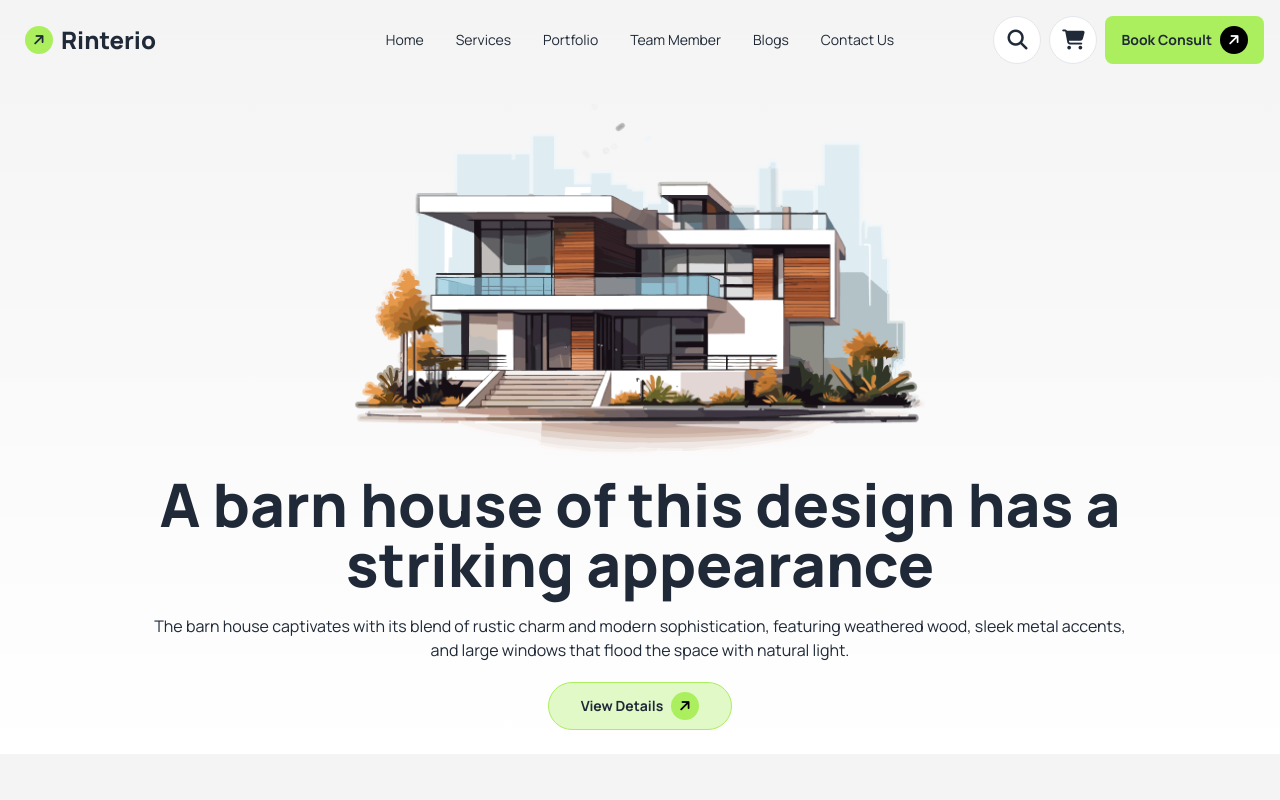
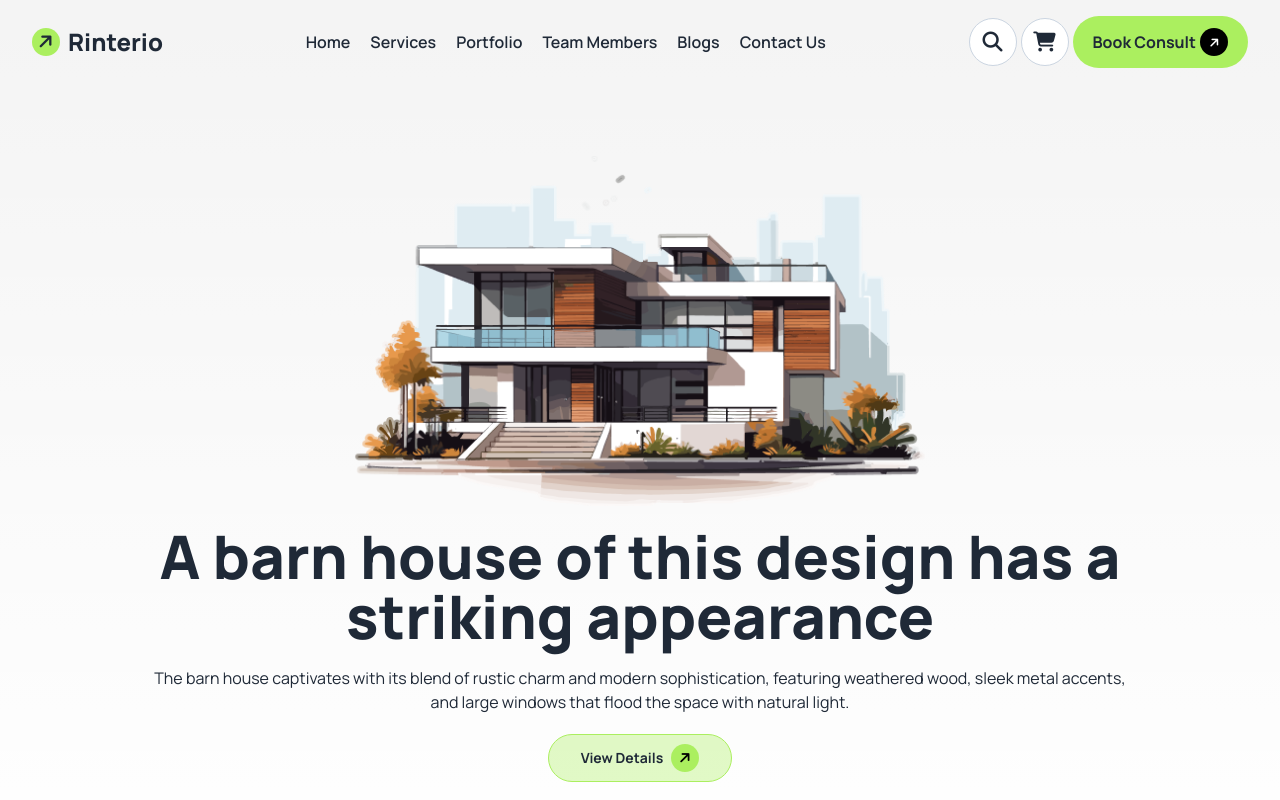
Before and after one commit to mahfuzHasan2003/landing-page-tailwind-and-daisyUI, a plain HTML site: page index.html in a window 1280 px wide. Shown: the top 800 px of the page. Drawn offline with nearby package versions, Linux system fonts and the light colour scheme.

Commit message:
maybe ready to visit

```diff
--- a/index.html
+++ b/index.html
@@ -53,9 +53,6 @@
       };
     </script>
 
-    <!-- Custom CSS -->
-    <link rel="stylesheet" href="style.css" />
-
     <!-- Font Awesome CDN -->
     <script
       src="https://kit.fontawesome.com/b7eaa77b2e.js"
@@ -67,108 +64,133 @@
   <body class="font-manrope bg-primary_dark">
     <!-- ---------------- -->
     <!-- Header Part -->
-    <header class="bg-gradient-to-b from-[#ffffff00] to-[#FFFFFF]">
+    <header class="bg-gradient-to-b from-[#ffffff00] to-[#FFFFFF] px-6 py-2">
       <!-- ---------------- -->
       <!-- Nav Starts Here -->
       <nav class="container mx-auto">
         <div class="navbar justify-between">
-          <!-- navbar-start -->
-          <div class="navbar-start">
-            <a class="btn btn-ghost font-black">
+          <!-- nav start -->
+          <div class="navbar-start w-max">
+            <a href="#" class="text-2xl font-black flex gap-2 items-center">
               <span
-                class="h-7 w-7 grid place-items-center rounded-full bg-primary_light font-black"
-              >
-                <i class="fa-solid fa-arrow-right -rotate-45"></i>
-              </span>
-              <span class="text-2xl">Rinterio</span>
+                class="bg-primary_light grid place-items-center h-7 w-7 rounded-full"
+                ><i class="fa-solid fa-arrow-right fa-xs -rotate-45"></i
+              ></span>
+              Rinterio
             </a>
           </div>
-          <!-- navbar-center -->
+          <!-- nav center -->
           <div class="navbar-center hidden lg:flex">
-            <ul class="menu menu-horizontal px-1">
-              <li><a class="hover:font-bold">Home</a></li>
-              <li><a class="hover:font-bold">Services</a></li>
-              <li><a class="hover:font-bold">Portfolio</a></li>
-              <li><a class="hover:font-bold">Team Member</a></li>
-              <li><a class="hover:font-bold">Blogs</a></li>
-              <li><a class="hover:font-bold">Contact Us</a></li>
+            <ul class="flex gap-5 *:font-semibold">
+              <li>
+                <a href="#">Home</a>
+              </li>
+              <li>
+                <a href="#">Services</a>
+              </li>
+              <li>
+                <a href="#">Portfolio</a>
+              </li>
+              <li>
+                <a href="#">Team Members</a>
+              </li>
+              <li>
+                <a href="#">Blogs</a>
+              </li>
+              <li>
+                <a href="#">Contact Us</a>
+              </li>
             </ul>
           </div>
-
-          <!-- navbar-end -->
-          <div class="navbar-end hidden md:inline-flex">
-            <div class="menu menu-horizontal gap-2">
-              <a
-                href="#"
-                class="btn btn-ghost text-xl w-12 h-12 bg-white rounded-full border-gray-200"
-                ><i class="fa-solid fa-magnifying-glass"></i
-              ></a>
-              <a
-                href="#"
-                class="btn btn-ghost text-xl w-12 h-12 bg-white rounded-full border-gray-200"
-                ><i class="fa-solid fa-cart-shopping"></i
-              ></a>
-
+          <!-- nav end -->
+          <div class="navbar-end gap-1 w-max">
+            <!-- Search & Cart -->
+            <div class="hidden md:flex gap-1">
               <button
-                class="btn font-bold bg-primary_light hover:bg-btn_hover border-none shadow-none"
+                class="btn btn-ghost btn-circle text-xl bg-white border-slate-300 hover:bg-white hover:border-slate-300"
+              >
+                <i class="fa-solid fa-magnifying-glass"></i>
+              </button>
+              <button
+                class="btn btn-ghost btn-circle text-xl bg-white border-slate-300 hover:bg-white hover:border-slate-300"
+              >
+                <i class="fa-solid fa-cart-shopping"></i>
+              </button>
+            </div>
+            <!-- Booking -->
+            <button
+              class="hidden md:flex gap-1 items-center bg-primary_light hover:bg-btn_hover py-3 px-5 rounded-full font-bold"
             >
               Book Consult
               <span
-                  class="bg-black text-white h-7 w-7 rounded-full grid place-items-center"
-                  ><i class="fa-solid fa-arrow-right -rotate-45"></i
-                ></span>
+                class="bg-black text-white grid place-items-center h-7 w-7 rounded-full"
+                ><i class="fa-solid fa-arrow-right fa-xs -rotate-45"></i>
+              </span>
             </button>
-            </div>
-          </div>
-
-          <!-- for Mobile Devices -->
-          <div class="dropdown">
+            <!-- For Mobile Devices -->
+            <div class="dropdown lg:hidden">
               <div
                 tabindex="0"
                 role="button"
-              class="btn lg:hidden shadow-none border-gray-200 bg-white rounded-full w-12 h-12"
+                class="btn btn-ghost btn-circle text-xl bg-white border-slate-300 hover:bg-white hover:border-slate-300"
               >
-              <i class="fa-solid fa-bars fa-lg"></i>
+                <i class="fa-solid fa-bars"></i>
               </div>
               <ul
                 tabindex="0"
-              class="menu menu-sm dropdown-content bg-base-100 rounded-box z-[1] mt-3 w-52 p-2 shadow right-2 gap-1"
+                class="dropdown-content bg-base-100 rounded-md z-[1] mt-3 w-max min-w-52 p-5 shadow right-0 font-semibold space-y-2"
               >
-              <div class="flex mx-auto">
-                <a
-                  href="#"
-                  class="btn btn-ghost text-xl p-3 rounded-full bg-white"
-                  ><i class="fa-solid fa-magnifying-glass"></i
-                ></a>
-                <a
-                  href="#"
-                  class="btn btn-ghost text-xl bg-white rounded-full p-3"
-                  ><i class="fa-solid fa-cart-shopping"></i
-                ></a>
+                <!-- Search & Cart -->
+                <li class="flex md:hidden gap-2 justify-center">
+                  <button
+                    class="btn btn-ghost btn-circle text-xl bg-white border-slate-300 hover:bg-white hover:border-slate-300"
+                  >
+                    <i class="fa-solid fa-magnifying-glass"></i>
+                  </button>
+                  <button
+                    class="btn btn-ghost btn-circle text-xl bg-white border-slate-300 hover:bg-white hover:border-slate-300"
+                  >
+                    <i class="fa-solid fa-cart-shopping"></i>
+                  </button>
+                </li>
+                <!-- Booking -->
+                <li
+                  class="flex md:hidden gap-1 items-center bg-primary_light hover:bg-btn_hover py-3 px-5 rounded-md"
+                >
+                  <span class="font-semibold">Book Consult</span>
+                  <span
+                    class="bg-black text-white grid place-items-center h-7 w-7 rounded-full"
+                    ><i class="fa-solid fa-arrow-right fa-xs -rotate-45"></i>
+                  </span>
+                </li>
+                <!-- Other links -->
+                <li>
+                  <a href="#">Home</a>
+                </li>
+                <li>
+                  <a href="#">Services</a>
+                </li>
+                <li>
+                  <a href="#">Portfolio</a>
+                </li>
+                <li>
+                  <a href="#">Team Members</a>
+                </li>
+                <li>
+                  <a href="#">Blogs</a>
+                </li>
+                <li>
+                  <a href="#">Contact Us</a>
+                </li>
+              </ul>
             </div>
-              <button
-                class="btn font-bold bg-primary_light hover:bg-btn_hover border-none shadow-none"
-              >
-                Book Consult
-                <span
-                  class="bg-black text-white h-7 w-7 rounded-full grid place-items-center"
-                  ><i class="fa-solid fa-arrow-right -rotate-45"></i
-                ></span>
-              </button>
-              <li><a class="hover:font-bold">Home</a></li>
-              <li><a class="hover:font-bold">Services</a></li>
-              <li><a class="hover:font-bold">Portfolio</a></li>
-              <li><a class="hover:font-bold">Team Member</a></li>
-              <li><a class="hover:font-bold">Blogs</a></li>
-              <li><a class="hover:font-bold">Contact Us</a></li>
-            </ul>
           </div>
         </div>
       </nav>
 
       <!-- ---------------- -->
       <!-- Header part -->
-      <section class="container mx-auto p-6">
+      <section class="container mx-auto py-8 md:py-14 lg:py-20">
         <div class="md:w-5/6 mx-auto text-center space-y-5">
           <img src="./assets/banner.png" alt="" class="mx-auto" />
           <div class="max-w-[1000px] mx-auto space-y-5">
```
Also changed, not shown: style.css (deleted). Lines whose indentation alone changed are shown as unchanged.
